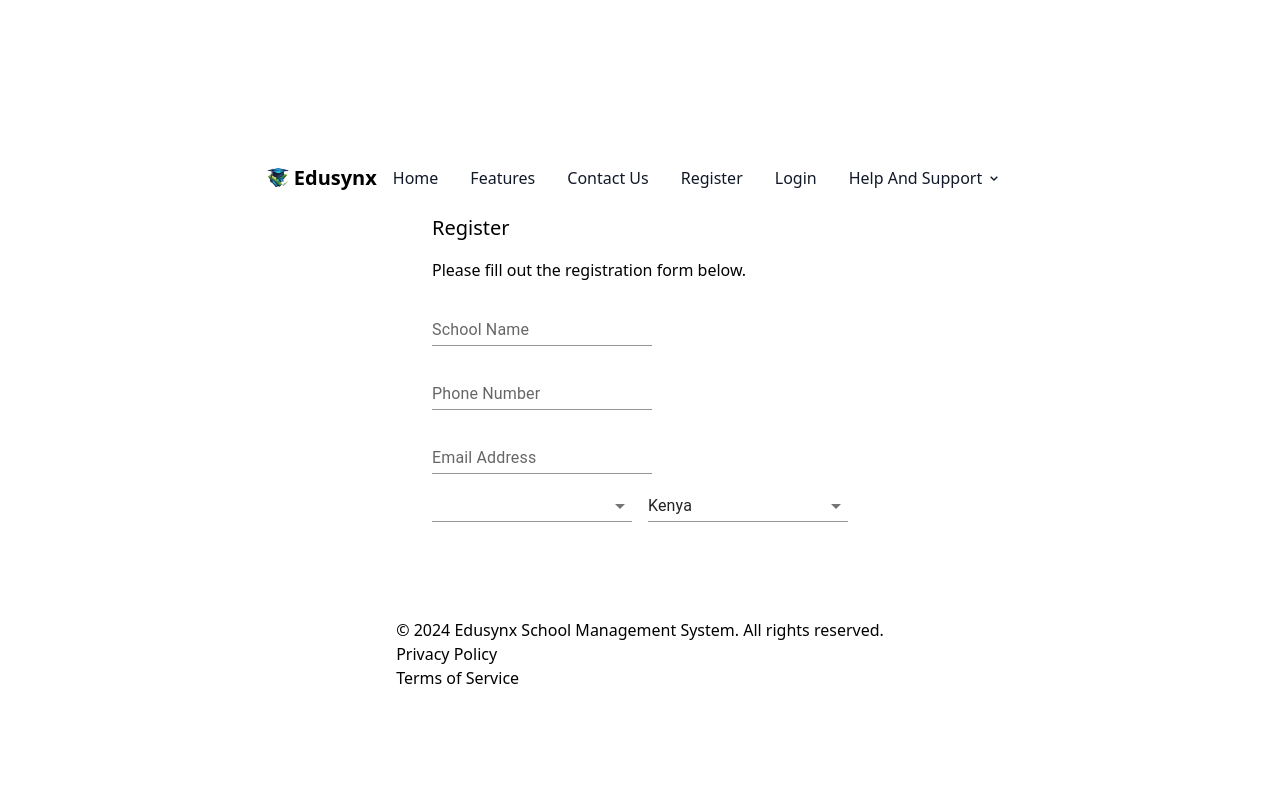
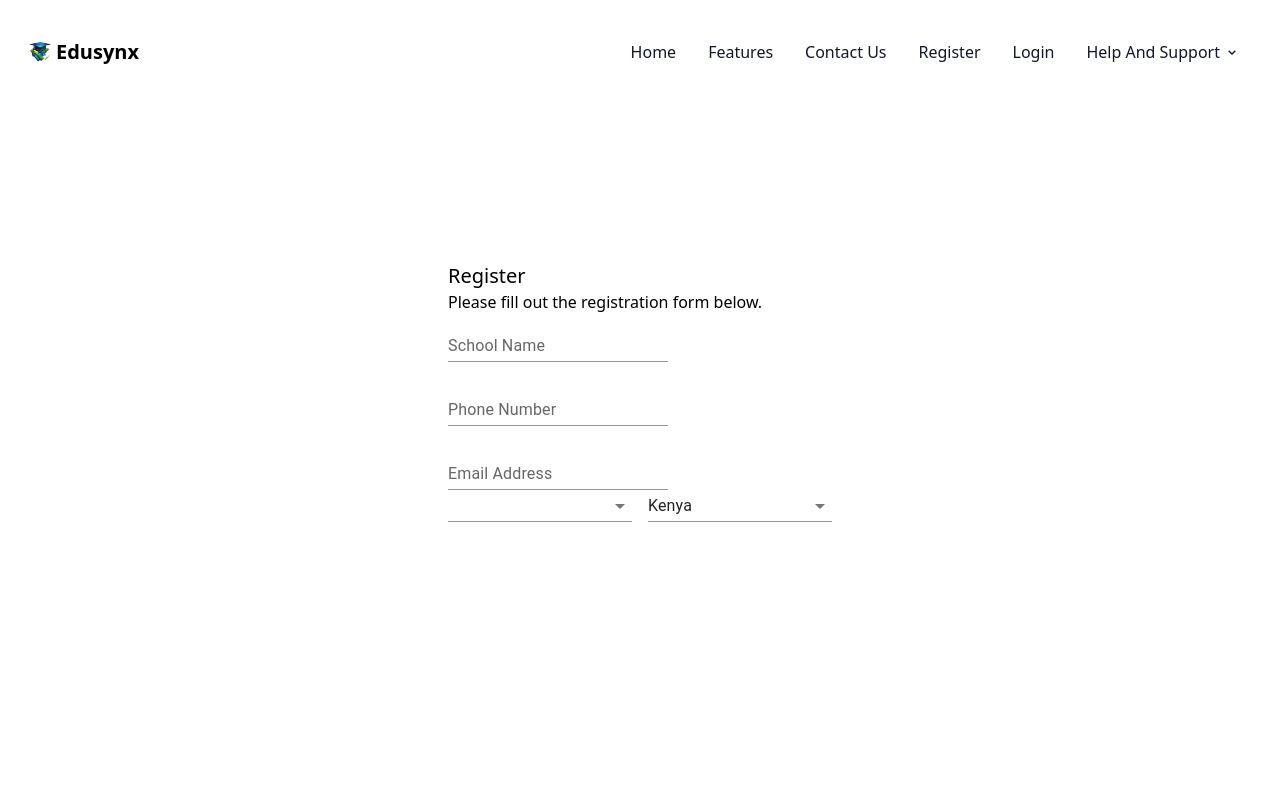
Before and after one commit to elamuhombe/gomycode-mern-edusynx-school-management-system, a React (Vite) app in the folder client/: page /register in a window 1280 px wide. Shown: the top 800 px of the page. Built offline with nearby package versions, Linux system fonts and the light colour scheme.

Commit message:
style: Add a 'margin-bottom' property for the form

```diff
--- a/client/src/pages/Register.tsx
+++ b/client/src/pages/Register.tsx
@@ -6,10 +6,10 @@
 
 const Register: React.FC = () => { // Functional component Register
   return (
-    <div className="flex flex-col items-center justify-center h-screen"> {/* Main container */}
+    <div className="flex flex-col"> {/* Main container */}
       <Header /> {/* Rendering Header component */}
-      <div className="flex flex-col items-center w-full max-w-md px-4 justify-center"> {/* Form container */}
-        <form className="flex flex-col w-full gap-4"> {/* Form */}
+      <div className="flex flex-col items-center justify-center h-screen"> {/* Form container */}
+        <form className="w-full max-w-sm mb-48"> {/* Form */}
           <h3 className="text-xl font-600">Register</h3> {/* Form title */}
           <p>Please fill out the registration form below.</p> {/* Form description */}
           <div className="flex flex-col w-full gap-4"> {/* Form fields */}
```
